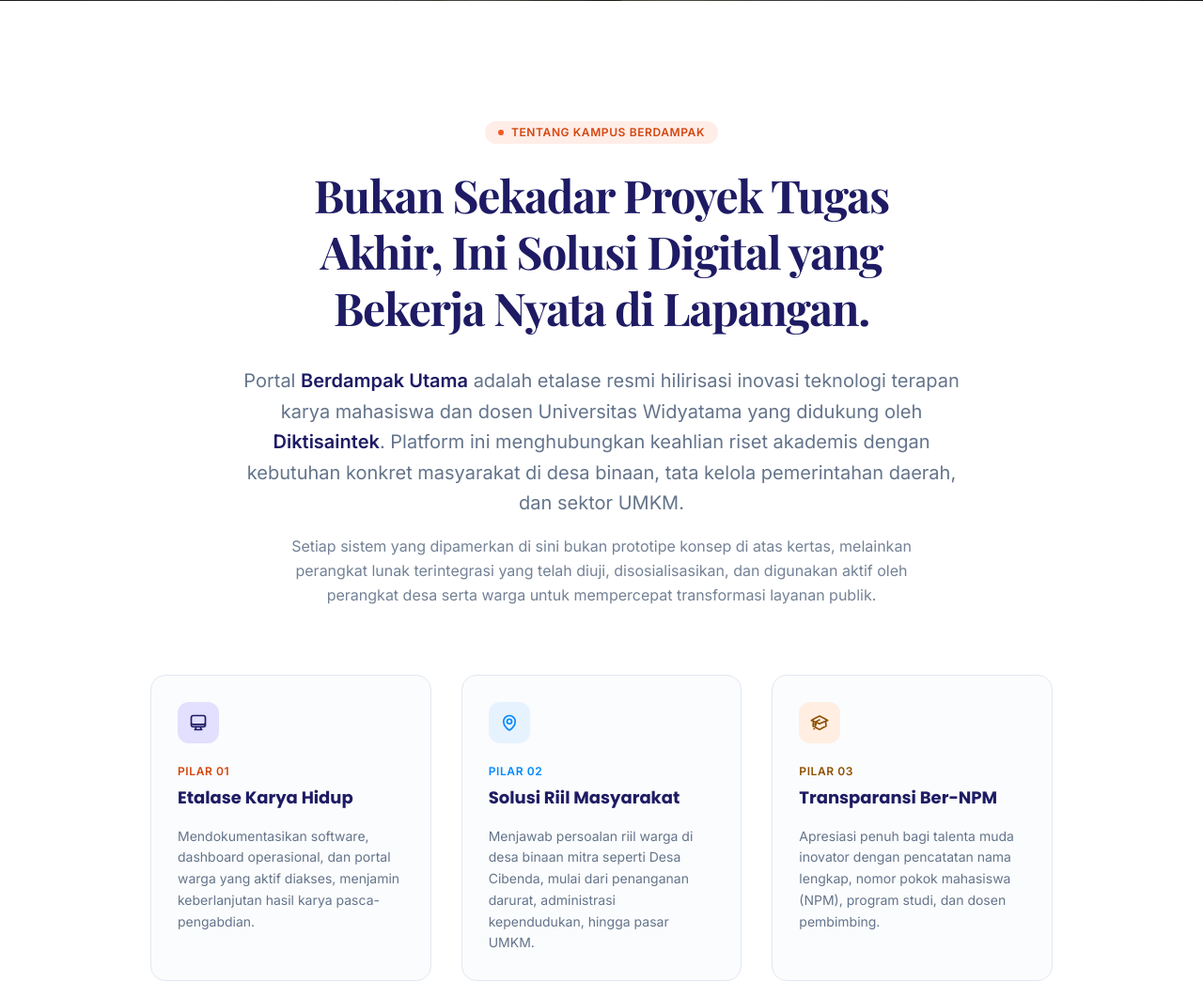
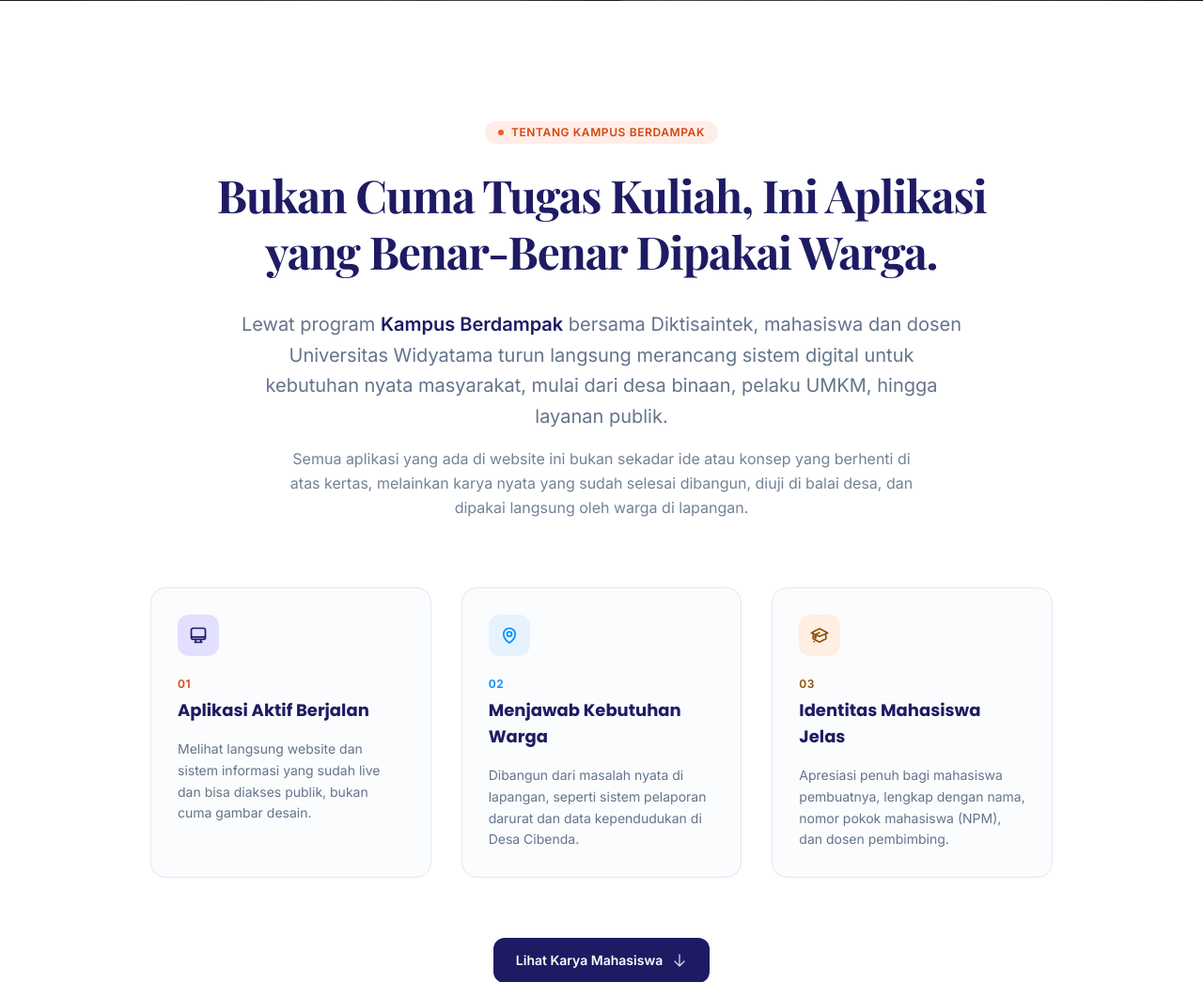
Before and after one commit to Vextronode/berdampak-utama, a Laravel app: page / in a window 1280 px wide. Shown: the part 799-1844 px from the top of the page at 94% size. Run offline with Laravel 12, Linux system fonts and the light colour scheme; data comes from the database, SQL or seed files in the repository; style sheets or scripts are compiled from the project's sources; some web fonts are replaced.

Commit message:
refactor(about): rewrite copy with natural direct language, remove corporate jargon

```diff
--- a/resources/views/components/about.blade.php
+++ b/resources/views/components/about.blade.php
@@ -6,15 +6,15 @@
         </div>
 
         <h2 class="font-serif font-bold text-3xl sm:text-4xl lg:text-5xl text-primary tracking-tight leading-tight max-w-4xl text-balance">
-            Bukan Sekadar Proyek Tugas Akhir, Ini Solusi Digital yang Bekerja Nyata di Lapangan.
+            Bukan Cuma Tugas Kuliah, Ini Aplikasi yang Benar-Benar Dipakai Warga.
         </h2>
 
         <p class="font-body text-base sm:text-lg lg:text-xl text-on-surface-variant leading-relaxed max-w-3xl text-pretty mt-6 sm:mt-8">
-            Portal <strong class="font-semibold text-primary">Berdampak Utama</strong> adalah etalase resmi hilirisasi inovasi teknologi terapan karya mahasiswa dan dosen Universitas Widyatama yang didukung oleh <strong class="font-semibold text-primary">Diktisaintek</strong>. Platform ini menghubungkan keahlian riset akademis dengan kebutuhan konkret masyarakat di desa binaan, tata kelola pemerintahan daerah, dan sektor UMKM.
+            Lewat program <strong class="font-semibold text-primary">Kampus Berdampak</strong> bersama Diktisaintek, mahasiswa dan dosen Universitas Widyatama turun langsung merancang sistem digital untuk kebutuhan nyata masyarakat, mulai dari desa binaan, pelaku UMKM, hingga layanan publik.
         </p>
 
         <p class="font-body text-sm sm:text-base text-on-surface-variant/90 leading-relaxed max-w-2xl text-pretty mt-4">
-            Setiap sistem yang dipamerkan di sini bukan prototipe konsep di atas kertas, melainkan perangkat lunak terintegrasi yang telah diuji, disosialisasikan, dan digunakan aktif oleh perangkat desa serta warga untuk mempercepat transformasi layanan publik.
+            Semua aplikasi yang ada di website ini bukan sekadar ide atau konsep yang berhenti di atas kertas, melainkan karya nyata yang sudah selesai dibangun, diuji di balai desa, dan dipakai langsung oleh warga di lapangan.
         </p>
 
         <div class="grid grid-cols-1 md:grid-cols-3 gap-6 sm:gap-8 w-full mt-14 sm:mt-18 text-left">
@@ -26,13 +26,13 @@
                         </svg>
                     </div>
                     <div>
-                        <span class="font-body text-xs font-semibold text-secondary uppercase tracking-wider">Pilar 01</span>
+                        <span class="font-body text-xs font-semibold text-secondary uppercase tracking-wider">01</span>
                         <h3 class="font-headline font-bold text-lg text-primary mt-1 group-hover:text-vibrant-utama-orange transition-colors">
-                            Etalase Karya Hidup
+                            Aplikasi Aktif Berjalan
                         </h3>
                     </div>
                     <p class="font-body text-xs sm:text-sm text-on-surface-variant leading-relaxed">
-                        Mendokumentasikan software, dashboard operasional, dan portal warga yang aktif diakses, menjamin keberlanjutan hasil karya pasca-pengabdian.
+                        Melihat langsung website dan sistem informasi yang sudah live dan bisa diakses publik, bukan cuma gambar desain.
                     </p>
                 </div>
             </div>
@@ -46,13 +46,13 @@
                         </svg>
                     </div>
                     <div>
-                        <span class="font-body text-xs font-semibold text-diktisaintek-blue uppercase tracking-wider">Pilar 02</span>
+                        <span class="font-body text-xs font-semibold text-diktisaintek-blue uppercase tracking-wider">02</span>
                         <h3 class="font-headline font-bold text-lg text-primary mt-1 group-hover:text-vibrant-utama-orange transition-colors">
-                            Solusi Riil Masyarakat
+                            Menjawab Kebutuhan Warga
                         </h3>
                     </div>
                     <p class="font-body text-xs sm:text-sm text-on-surface-variant leading-relaxed">
-                        Menjawab persoalan riil warga di desa binaan mitra seperti Desa Cibenda, mulai dari penanganan darurat, administrasi kependudukan, hingga pasar UMKM.
+                        Dibangun dari masalah nyata di lapangan, seperti sistem pelaporan darurat dan data kependudukan di Desa Cibenda.
                     </p>
                 </div>
             </div>
@@ -65,13 +65,13 @@
                         </svg>
                     </div>
                     <div>
-                        <span class="font-body text-xs font-semibold text-tertiary uppercase tracking-wider">Pilar 03</span>
+                        <span class="font-body text-xs font-semibold text-tertiary uppercase tracking-wider">03</span>
                         <h3 class="font-headline font-bold text-lg text-primary mt-1 group-hover:text-vibrant-utama-orange transition-colors">
-                            Transparansi Ber-NPM
+                            Identitas Mahasiswa Jelas
                         </h3>
                     </div>
                     <p class="font-body text-xs sm:text-sm text-on-surface-variant leading-relaxed">
-                        Apresiasi penuh bagi talenta muda inovator dengan pencatatan nama lengkap, nomor pokok mahasiswa (NPM), program studi, dan dosen pembimbing.
+                        Apresiasi penuh bagi mahasiswa pembuatnya, lengkap dengan nama, nomor pokok mahasiswa (NPM), dan dosen pembimbing.
                     </p>
                 </div>
             </div>
@@ -81,7 +81,7 @@
             <a href="#portofolio"
                data-scroll-to="portofolio"
                class="group inline-flex items-center gap-2.5 px-6 py-3.5 rounded-xl bg-primary text-on-primary font-body text-sm font-semibold hover:bg-primary-royal-indigo focus:outline-none focus:ring-2 focus:ring-primary shadow-xs hover:shadow-md transition-all duration-200 cursor-pointer">
-                <span>Jelajahi Katalog Proyek Terapan</span>
+                <span>Lihat Karya Mahasiswa</span>
                 <svg class="w-4 h-4 text-white/80 group-hover:translate-y-0.5 transition-transform duration-200" fill="none" viewBox="0 0 24 24" stroke-width="2" stroke="currentColor" aria-hidden="true">
                     <path stroke-linecap="round" stroke-linejoin="round" d="M19.5 13.5 12 21m0 0-7.5-7.5M12 21V3" />
                 </svg>
```
